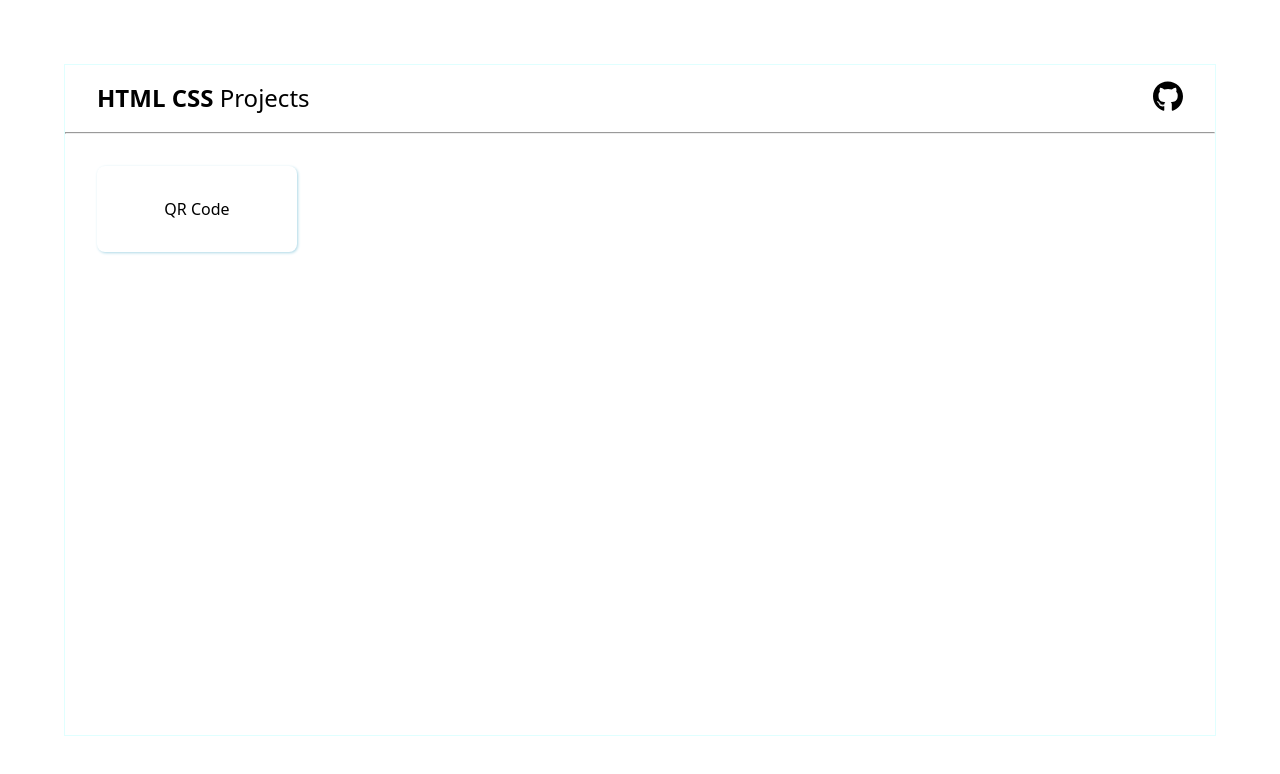
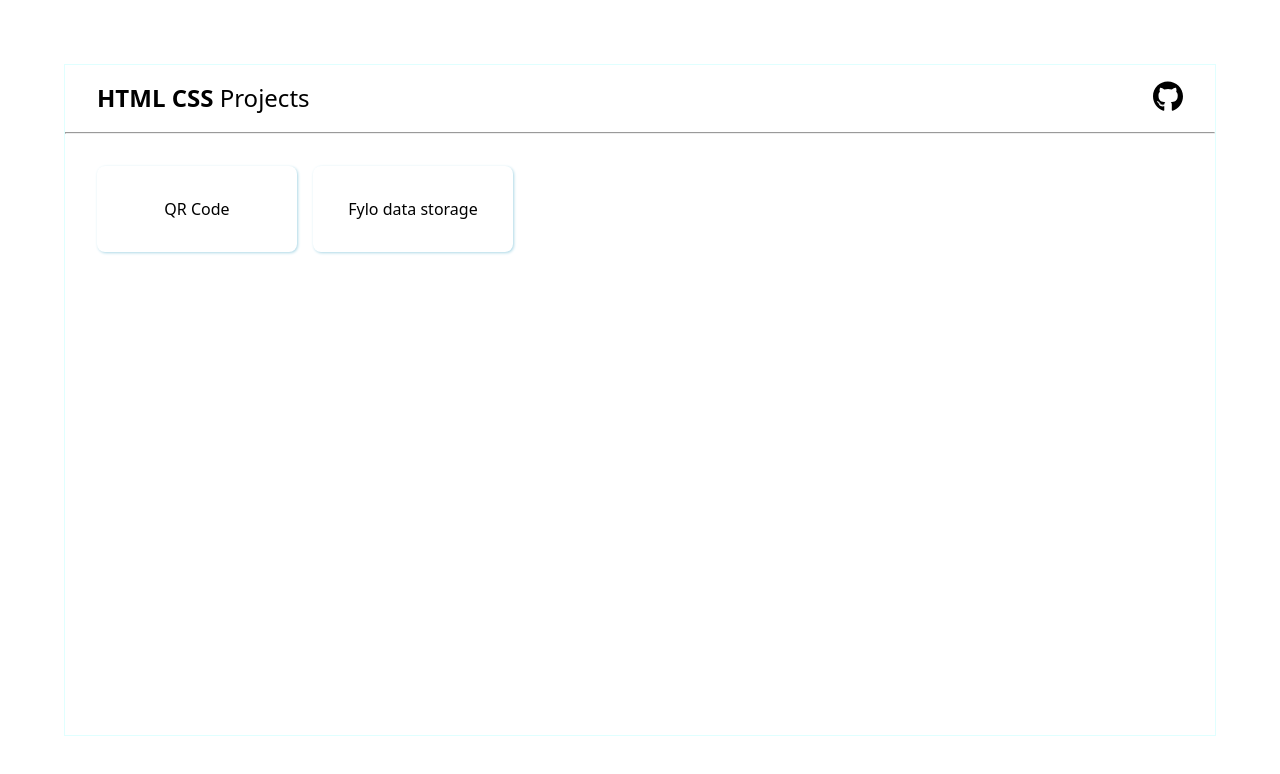
Before and after one commit to harireddy7/html-css-projects, a plain HTML site: page index.html in a window 1280 px wide. Drawn offline with Linux system fonts and the light colour scheme.

Commit message:
feat: add fylo project to root home page

```diff
--- a/index.html
+++ b/index.html
@@ -27,6 +27,9 @@
       <section class="project">
         <a href="./qr-code">QR Code</a>
       </section>
+      <section class="project">
+        <a href="./fylo-data-storage">Fylo data storage</a>
+      </section>
     </section>
   </main>
 </body>
```
Also changed, not shown: fylo-data-storage/index.html (+1 -1 lines).
